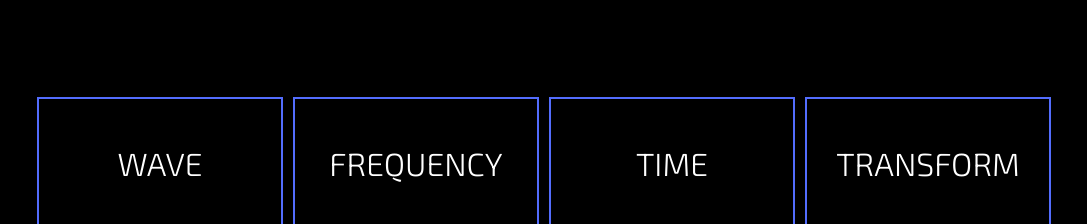
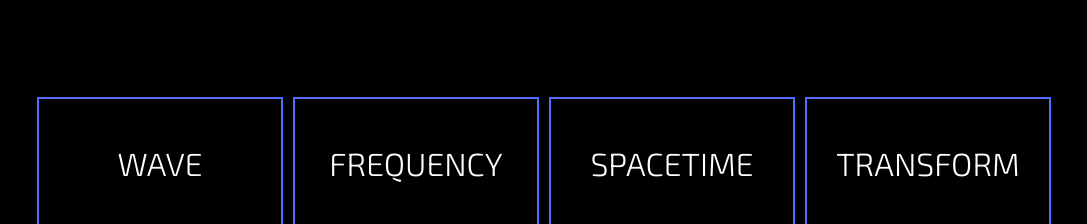
Before and after one commit to AndrewspWhite/andrewspwhite.github.io, a plain HTML site: page mathematics.html in a window 1280 px wide. Shown: the part 2644-2868 px from the top of the page, without its empty margins (96-1183 px from the left). Drawn offline with nearby package versions, Linux system fonts and the light colour scheme.

Commit message:
Update mathematics.html
Changed the Time category to Spacetime.

```diff
--- a/mathematics.html
+++ b/mathematics.html
@@ -104,7 +104,7 @@
                 </div>
                 <div class="column">
                     <div class="problemSolver">
-                        <h4>Time</h4>
+                        <h4>Spacetime</h4>
                         <p>Nam quis nulla. Integer malesuada. In in enim a arcu imperdiet malesuada. Sed vel lectus. Donec odio urna, tempus molestie, porttitor ut, iaculis quis, sem. Phasellus rhoncus. Aenean id metus id velit ullamcorper pulvinar. Vestibulum fermentum tortor id mi. Pellentesque ipsum. Nulla non arcu lacinia neque faucibus frin.</p>
                     </div>
                     <div class="learnMore">
```
